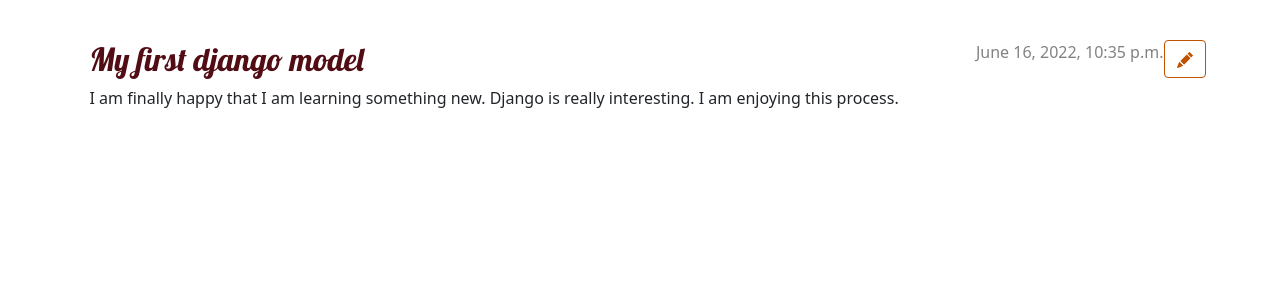
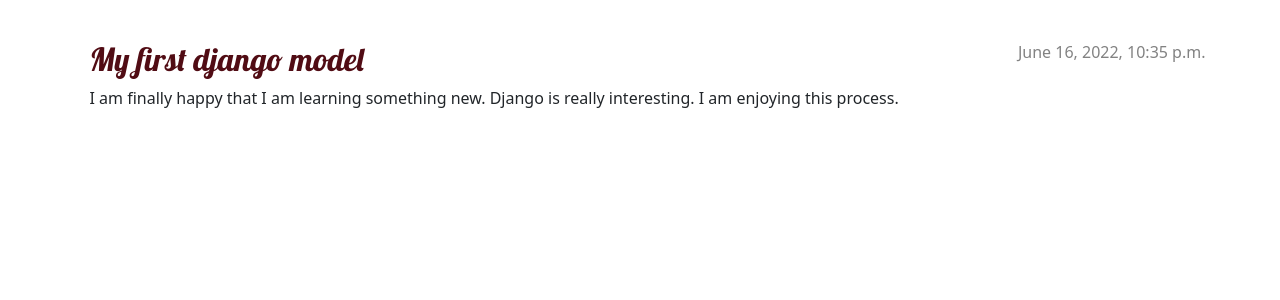
Before and after one commit to HarshaSree133/my-first-blog, a Django app: page /post/2/ in a window 1280 px wide. Shown: the part 106-406 px from the top of the page. Run offline with Django 3.2, Linux system fonts and the light colour scheme; data comes from the database, SQL or seed files in the repository.

Commit message:
fixed security issues

```diff
--- a/blog/templates/blog/base.html
+++ b/blog/templates/blog/base.html
@@ -11,14 +11,14 @@
     <header class="page-header">
       <div class="container">
         {% if user.is_authenticated %}
-            <a class="btn btn-secondary" href="{% url 'post_edit' pk=post.pk %}">
-              {% include './icons/pencil-fill.svg' %}
-            </a>
+        <a href="{% url 'post_new' %}" class="top-menu">
+            {% include './icons/file-earmark-plus.svg' %}
+        </a>
         {% endif %}
           <h1><a href="/">Harsha's Blog</a></h1>
       </div>
     </header>
-    <main class="container">
+    <main class="content container">
         <div class="row">
             <div class="col">
             {% block content %}
--- a/blog/templates/blog/post_detail.html
+++ b/blog/templates/blog/post_detail.html
@@ -3,9 +3,11 @@
 {% block content %}
     <article class="post">
         <aside class="actions">
-            <a class="btn btn-secondary" href="{% url 'post_edit' pk=post.pk %}">
-              {% include './icons/pencil-fill.svg' %}
-            </a>
+            {% if user.is_authenticated %}
+              <a class="btn btn-secondary" href="{% url 'post_edit' pk=post.pk %}">
+                  {% include './icons/pencil-fill.svg' %}
+              </a>
+            {% endif %}
         </aside>
         {% if post.published_date %}
             <time class="date">
```
